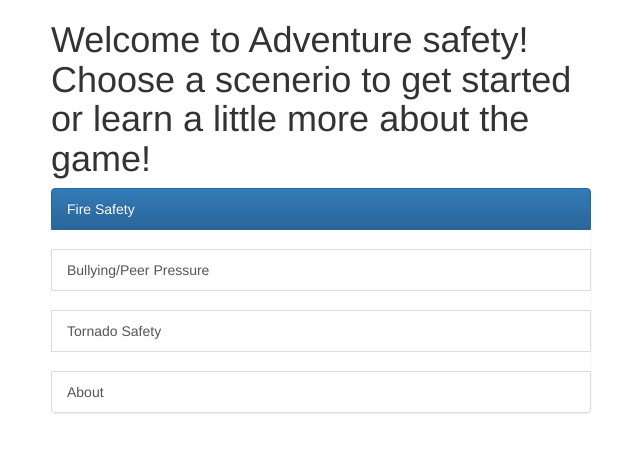
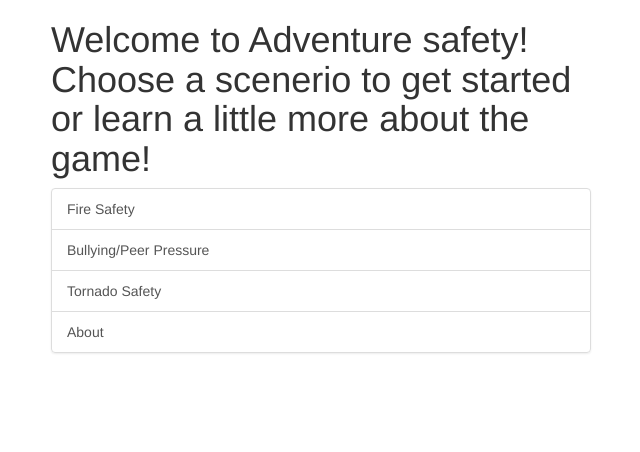
Before and after one commit to GWC-TMS/AdventureSafety, a plain HTML site: page index.html in a window 1280 px wide. Shown: the whole page, without its empty margins (34-674 px from the left). Drawn offline with nearby package versions, Linux system fonts and the light colour scheme.

Commit message:
Update index.html

```diff
--- a/index.html
+++ b/index.html
@@ -13,12 +13,9 @@
     <div class="col-sm-6">
       <h1> Welcome to Adventure safety! Choose a scenerio to get started or learn a little more about the game!</h1>
       <div class="list-group">
-        <a href="FireSafety.html#section1" class="list-group-item active"> Fire Safety</a>
-        <br>
+        <a href="FireSafety.html#section1" class="list-group-item list-group-item-action"> Fire Safety</a>
         <a href="Bullying.html#section1" class="list-group-item list-group-item-action"> Bullying/Peer Pressure</a>
-        <br>
         <a href="TornadoSafety.html#section1" class="list-group-item list-group-item-action"> Tornado Safety</a>
-        <br>
         <a href="TornadoSafety.html#section1" class="list-group-item list-group-item-action"> About</a>
       </div>
     </div>
```
